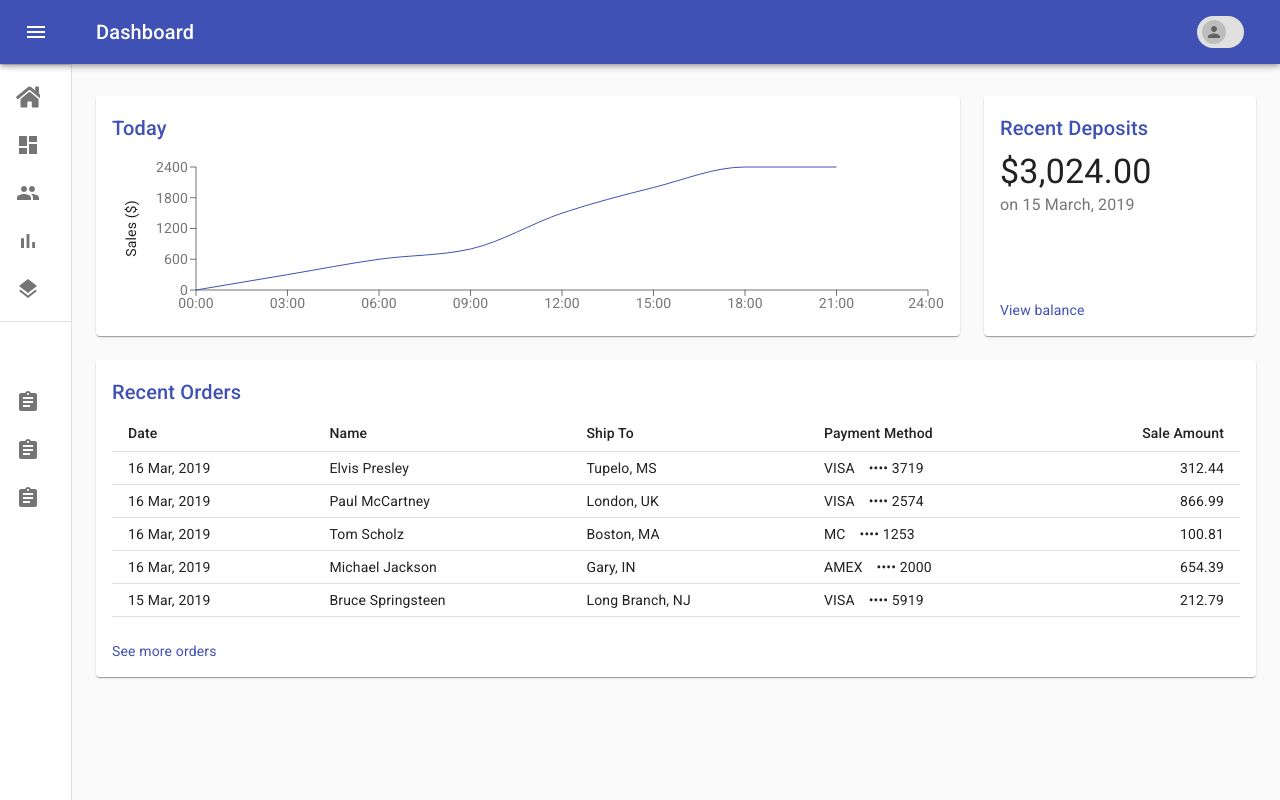
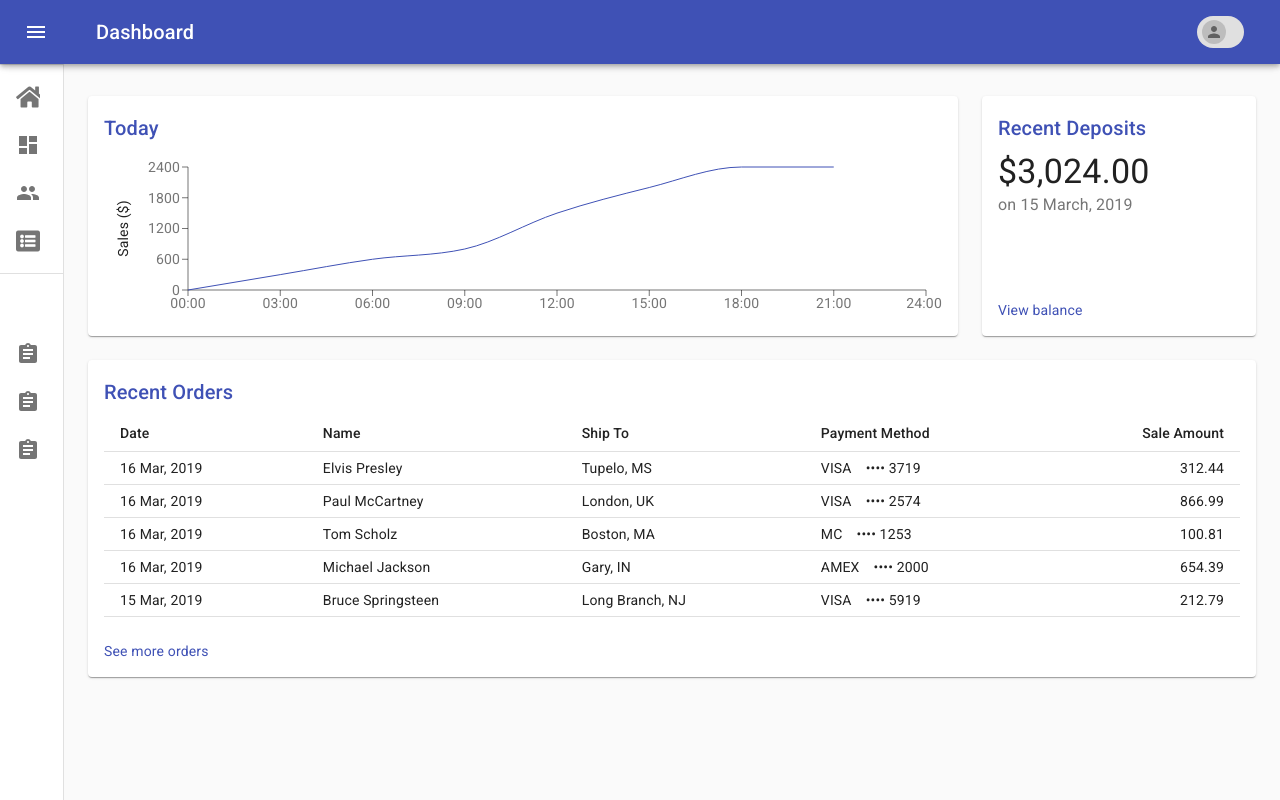
Before and after one commit to tattrung15/bookshop_client, a React (Create React App) app: page /admin in a window 1280 px wide. Built offline with nearby package versions, Linux system fonts and the light colour scheme.

Commit message:
add tooltip menu dashboard

```diff
--- a/src/pages/admin/AppBarDrawer.js
+++ b/src/pages/admin/AppBarDrawer.js
@@ -85,7 +85,7 @@ const useStyles = makeStyles((theme) => ({
     }),
     width: theme.spacing(7),
     [theme.breakpoints.up("sm")]: {
-      width: theme.spacing(9),
+      width: theme.spacing(8),
     },
   },
   appBarSpacer: theme.mixins.toolbar,
--- a/src/pages/admin/Dashboard.js
+++ b/src/pages/admin/Dashboard.js
@@ -103,7 +103,12 @@ export default function Dashboard() {
           </Route>
           <Route path="/admin/users" exact>
             <Container maxWidth="lg" className={classes.container}>
-              <h1>Admin users</h1>
+              <h1>User management</h1>
+            </Container>
+          </Route>
+          <Route path="/admin/categories" exact>
+            <Container maxWidth="lg" className={classes.container}>
+              <h1>Category management</h1>
             </Container>
           </Route>
         </Switch>
--- a/src/pages/admin/listItems.js
+++ b/src/pages/admin/listItems.js
@@ -7,52 +7,58 @@ import {
   ListItemText,
   Icon,
   ListSubheader,
+  Tooltip,
 } from "@material-ui/core";
 
 import DashboardIcon from "@material-ui/icons/Dashboard";
 import PeopleIcon from "@material-ui/icons/People";
-import BarChartIcon from "@material-ui/icons/BarChart";
-import LayersIcon from "@material-ui/icons/Layers";
 import AssignmentIcon from "@material-ui/icons/Assignment";
 
 export const mainListItems = (
   <div>
     <Link to="/" style={{ color: "black", textDecoration: "none" }}>
+      <Tooltip title="Home" placement="right" arrow>
         <ListItem button>
           <ListItemIcon>
             <Icon className="fa fa-home" />
           </ListItemIcon>
           <ListItemText primary="Home" />
         </ListItem>
+      </Tooltip>
     </Link>
     <Link to="/admin" style={{ color: "black", textDecoration: "none" }}>
+      <Tooltip title="Dashboard" placement="right" arrow>
         <ListItem button>
           <ListItemIcon>
             <DashboardIcon />
           </ListItemIcon>
           <ListItemText primary="Dashboard" />
         </ListItem>
+      </Tooltip>
     </Link>
     <Link to="/admin/users" style={{ color: "black", textDecoration: "none" }}>
+      <Tooltip title="User management" placement="right" arrow>
         <ListItem button>
           <ListItemIcon>
             <PeopleIcon />
           </ListItemIcon>
-        <ListItemText primary="Users manager" />
+          <ListItemText primary="Users" />
         </ListItem>
+      </Tooltip>
     </Link>
+    <Link
+      to="/admin/categories"
+      style={{ color: "black", textDecoration: "none" }}
+    >
+      <Tooltip title="Category management" placement="right" arrow>
         <ListItem button>
           <ListItemIcon>
-        <BarChartIcon />
+            <Icon className="fa fa-list-alt" />
           </ListItemIcon>
-      <ListItemText primary="Reports" />
+          <ListItemText primary="Categories" />
         </ListItem>
-    <ListItem button>
-      <ListItemIcon>
-        <LayersIcon />
-      </ListItemIcon>
-      <ListItemText primary="Integrations" />
-    </ListItem>
+      </Tooltip>
+    </Link>
   </div>
 );
 
```
Lines whose indentation alone changed are shown as unchanged.
